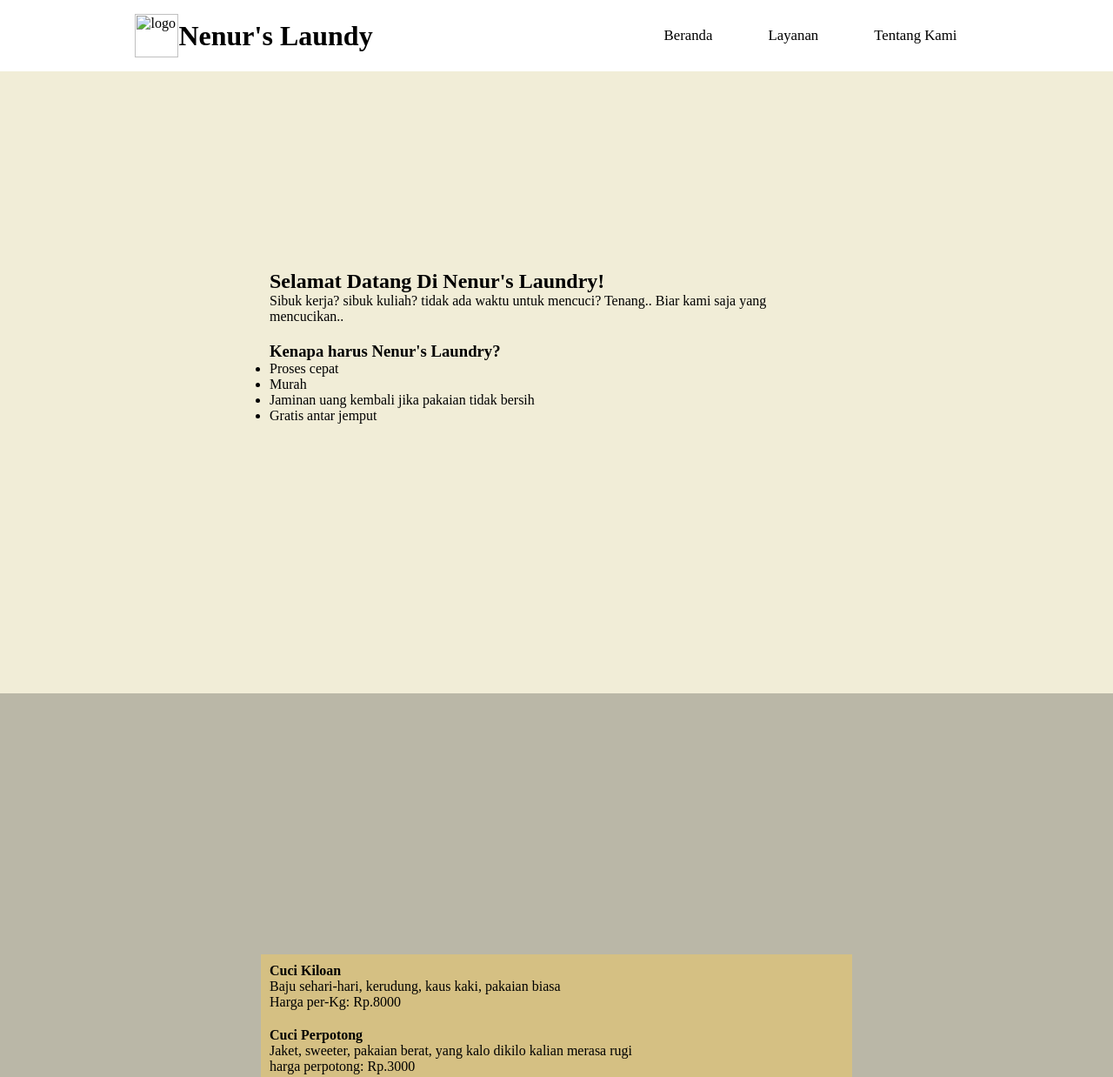
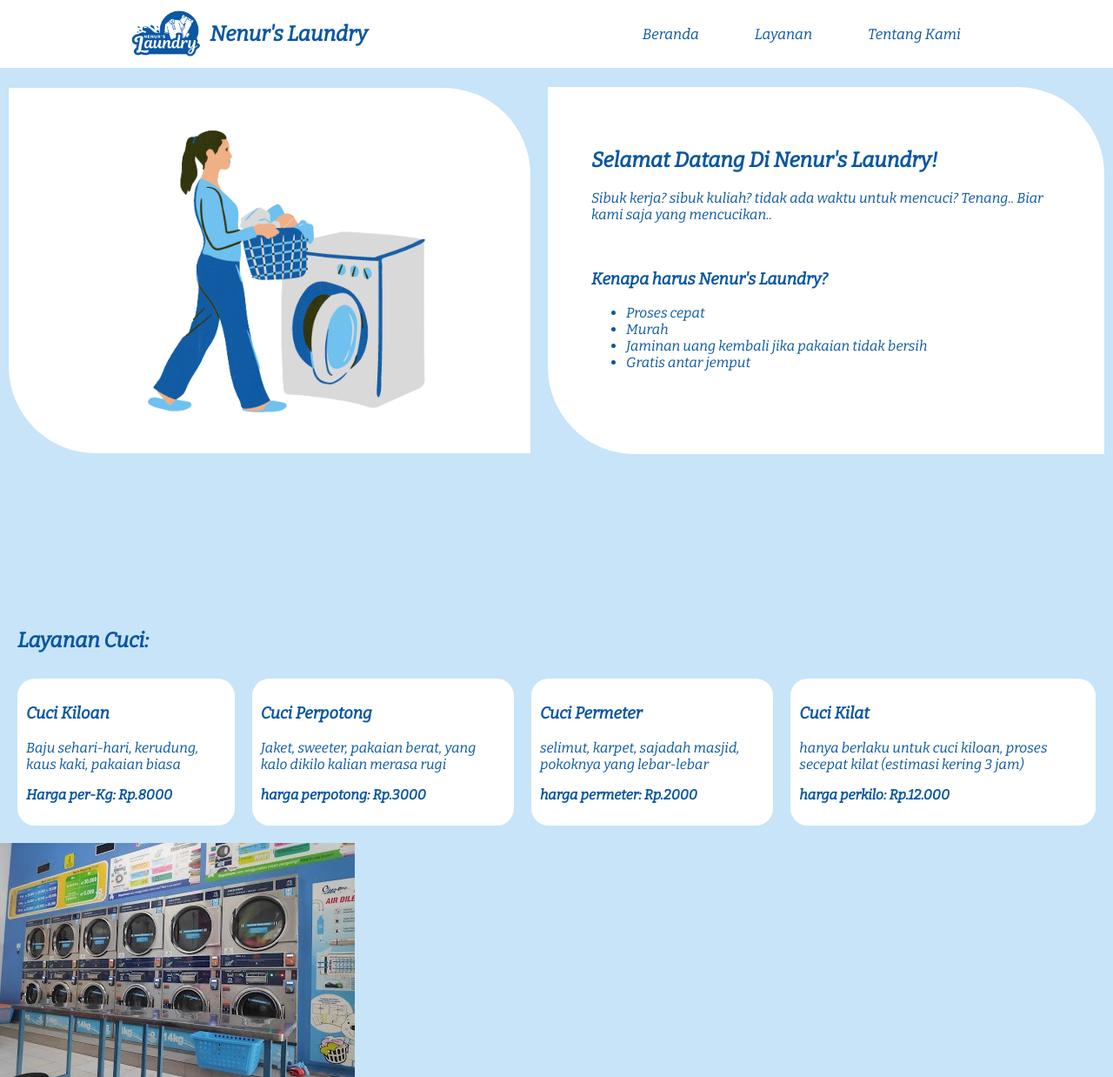
Before and after one commit to nentinur/proyek-akhir-web, a plain HTML site: page index.html in a window 1280 px wide. Shown: the top 1238 px of the page at 87% size. Drawn offline with nearby package versions, Linux system fonts and the light colour scheme.

Commit message:
finish home section

```diff
--- a/css/app.css
+++ b/css/app.css
@@ -1,7 +1,18 @@
-*{
-  margin:0px;
-  padding:0px;
-}
+@import url('https://fonts.googleapis.com/css2?family=Bitter:ital@1&display=swap');
+
+*, *::before, *::after {
+  box-sizing: border-box;
+ }
+
+ body {
+  height: 100vh;
+  font-family: 'Bitter', serif;
+  color: rgba(10,87,162,255);
+  margin: 0;
+  display: flex;
+  flex-direction: column;
+ }
+
 /* HEADER */
 header.navbar {
   width: 100%;
@@ -9,8 +20,8 @@ header.navbar {
   display: flex;
   justify-content: space-around;
   align-items: center;
-  padding-block: 1rem;
   z-index: 999;
+  padding: 5px;
   position: fixed;
   background-color: white;
 }
@@ -21,7 +32,8 @@ header.navbar .logo {
   align-items: center;
 }
 header.navbar .logo img {
-  width: 50px;
+  width: 90px;
+  padding-right: 10px;
 }
 
 header.navbar .nav-list ul {
@@ -39,44 +51,80 @@ header.navbar .nav-list li a {
   text-decoration: none;
   font-size: 1.05rem;
   font-weight: 500;
-  color: black;
+  color: rgba(10,87,162,255);
   padding: .5rem 1.5rem;
-  border-radius: 999px;
   transition: all .2s ease-in-out;
 }
 
 header.navbar .nav-list li:hover a {
-  background-color: #425c77;
-  color: white;
+  color: rgba(110,193,240,255);
+  text-decoration: underline;
+}
+/* MAIN */
+main {
+  background-color: rgb(199, 228, 248);
+}
+#home {
+  padding: 10px;
+  height: 100hv;
+  display: flex;
+  padding-top: 100px;
+  padding-bottom: 100px;
+}
+.content {
+  flex: 1;
+  display: flex;
+  align-items: center;
 }
 
-/* MAIN */
-#home {
-  background-color: rgb(241, 237, 215);
-  padding: 300px;
+.icon {
+  padding: 10px;
+  flex: 1 1;
+  background-color: white;
+  padding-left: 50px;
+  margin-right: 20px;
+  border-radius: 0 100px 0 100px;
 }
-.content {
 
+.icon img {
+  margin-left: 70px;
+  width: 400px;
 }
 
 .welcome {
-  padding: 10px;
-}
-
-.benefit {
-  padding: 10px;
+  padding: 50px 50px 80px 50px;
+  flex: 1;
+  background-color: white;
+  border-radius: 0 100px 0 100px;
 }
 
 #service {
-  background-color: rgb(186, 183, 167);
-  padding: 300px;
+  padding: 10px;
+  height: 100hv;
+  padding-top: 80px;
+  align-items: center;
+}
+
+.service-title h1 {
+  margin-left: 10px;
+  align-items: center;
+}
+
+.layanan {
+  display: flex;
 }
 
 .varian {
-  background-color: rgb(213, 192, 131);
+  border-radius: 20px;
+  background-color: white;
   padding: 10px;
+  margin: 10px;
 }
 
+.varian h4 {
+  align-items: center;
+}
+/*
 #about {
   background-color: rgb(237, 228, 178);
   padding: 300px;
@@ -88,4 +136,4 @@ header.navbar .nav-list li:hover a {
 
 .profile-developer {
   padding: 10px;
-}
+} */
--- a/index.html
+++ b/index.html
@@ -11,8 +11,8 @@
 <body>
   <header class="navbar">
     <div class="logo">
-      <img src="" alt="logo">
-      <h1>Nenur's Laundy</h1>
+      <img src="assets\logo.png" alt="logo">
+      <h2>Nenur's Laundry</h2>
     </div>
     <div class="nav-list">
       <nav>
@@ -27,12 +27,13 @@
   <main>
     <section id="home">
       <div class="content">
+        <div class="icon">
+          <img src="assets\icon.png" alt="">
+        </div>
         <div class="welcome">
-          <img src="" alt="">
           <h1 class="title">Selamat Datang Di Nenur's Laundry!</h1>
           <p>Sibuk kerja? sibuk kuliah? tidak ada waktu untuk mencuci? Tenang.. Biar kami saja yang mencucikan..</p>
-        </div>
-        <div class="benefit">
+          <br>
           <h3>Kenapa harus Nenur's Laundry?</h3>
           <ul>
             <li>Proses cepat</li>
@@ -43,32 +44,37 @@
         </div>
       </section>
       <section id="service">
+        <div class="service-title">
+          <h1>Layanan Cuci:</h1>
+        </div>
+        <div class="layanan">
           <article class="varian" id="kiloan">
-          <h4>Cuci Kiloan</h4>
+            <h3>Cuci Kiloan</h3>
             <p>Baju sehari-hari, kerudung, kaus kaki, pakaian biasa</p>
-          <p>Harga per-Kg: Rp.8000</p>
+            <p><b>Harga per-Kg: Rp.8000</b></p>
           </article>
           <article class="varian" id="potongan">
-          <h4>Cuci Perpotong</h4>
+            <h3>Cuci Perpotong</h3>
             <p>Jaket, sweeter, pakaian berat, yang kalo dikilo kalian merasa rugi</p>
-          <p>harga perpotong: Rp.3000</p>
+            <p><b>harga perpotong: Rp.3000</b></p>
           </article>
           <article class="varian" id="meteran">
-          <h4>Cuci Permeter</h4>
+            <h3>Cuci Permeter</h3>
             <p>selimut, karpet, sajadah masjid, pokoknya yang lebar-lebar</p>
-          <p>harga permeter: Rp.2000</p>
+            <p><b>harga permeter: Rp.2000</b></p>
           </article>
           <article class="varian" id="kilat">
-          <h4>Cuci Kilat</h4>
+            <h3>Cuci Kilat</h3>
             <p>hanya berlaku untuk cuci kiloan, proses secepat kilat (estimasi kering 3 jam)</p>
-          <p>harga perkilo: Rp.12.000</p>
+            <p><b>harga perkilo: Rp.12.000</b></p>
           </article>
+        </div>
       </section>
     </div>
     <aside>
       <section id="about">
         <article class="profile-strore">
-          <img src="" alt="nenur-laundry-store">
+          <img src="assets\laundry.jpg" alt="nenur-laundry-store">
           <h2>Nenur's Laundry</h2>
           <p>Alamat: Jl. yang kita lalui bersama No.404, Kec. Waterblue, Kota Bandung</p>
           <p>Kontak: +62 8989 8989 8989</p>
@@ -76,7 +82,7 @@
         </article>
         <article class="profile-developer">
           <h2>Profil pengembang</h2>
-          <img src="" alt="nenti">
+          <img src="assets\foto.jpeg" alt="nenti">
           <h4>Nenti Nurnaningsih</h4>
           <p>Mahasiswa Kupu-kupu yang pengen punya banyak pengalaman</p>
           <p>Alamat: Cipadung, Kec.Cibiru, Kota Bandung</p>
```
Also changed, not shown: assets/foto.jpeg (added), assets/icon.png (added), assets/laundry.jpg (added), assets/logo.png (added). Lines whose indentation alone changed are shown as unchanged.
